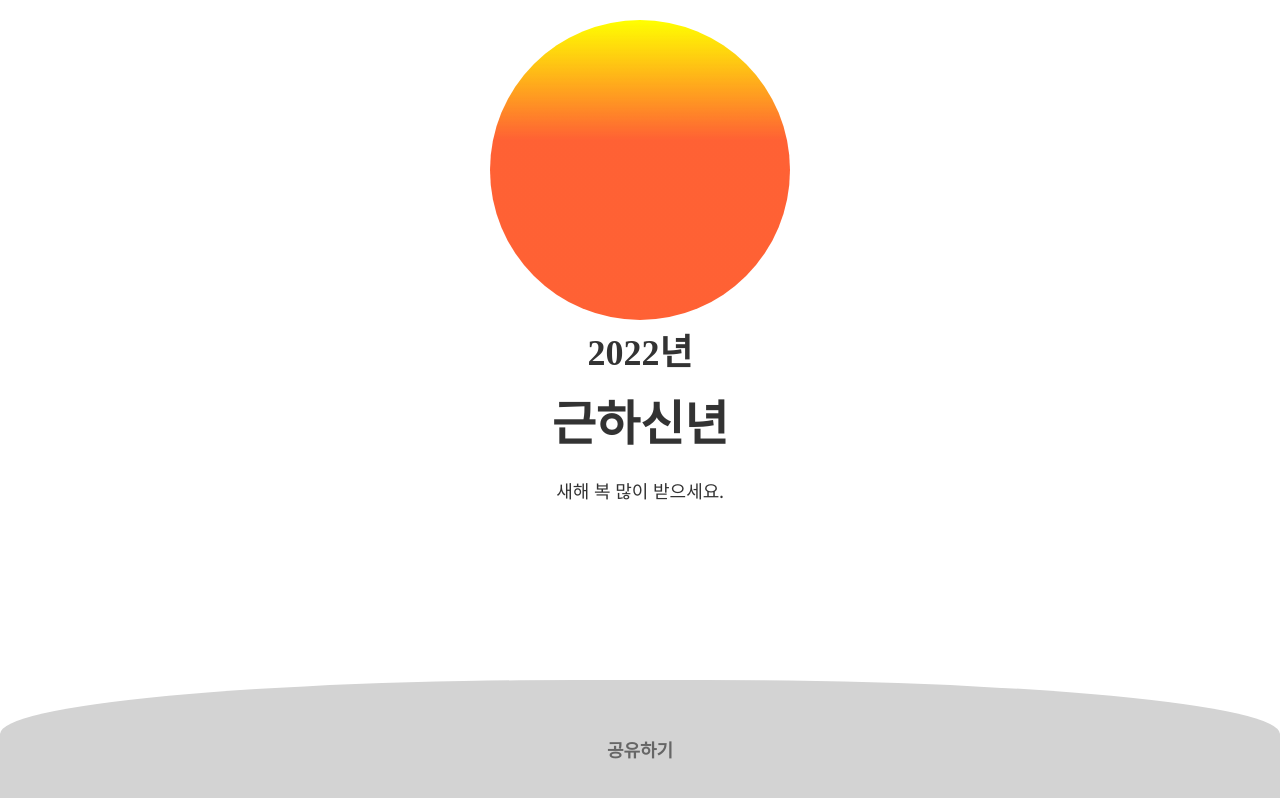
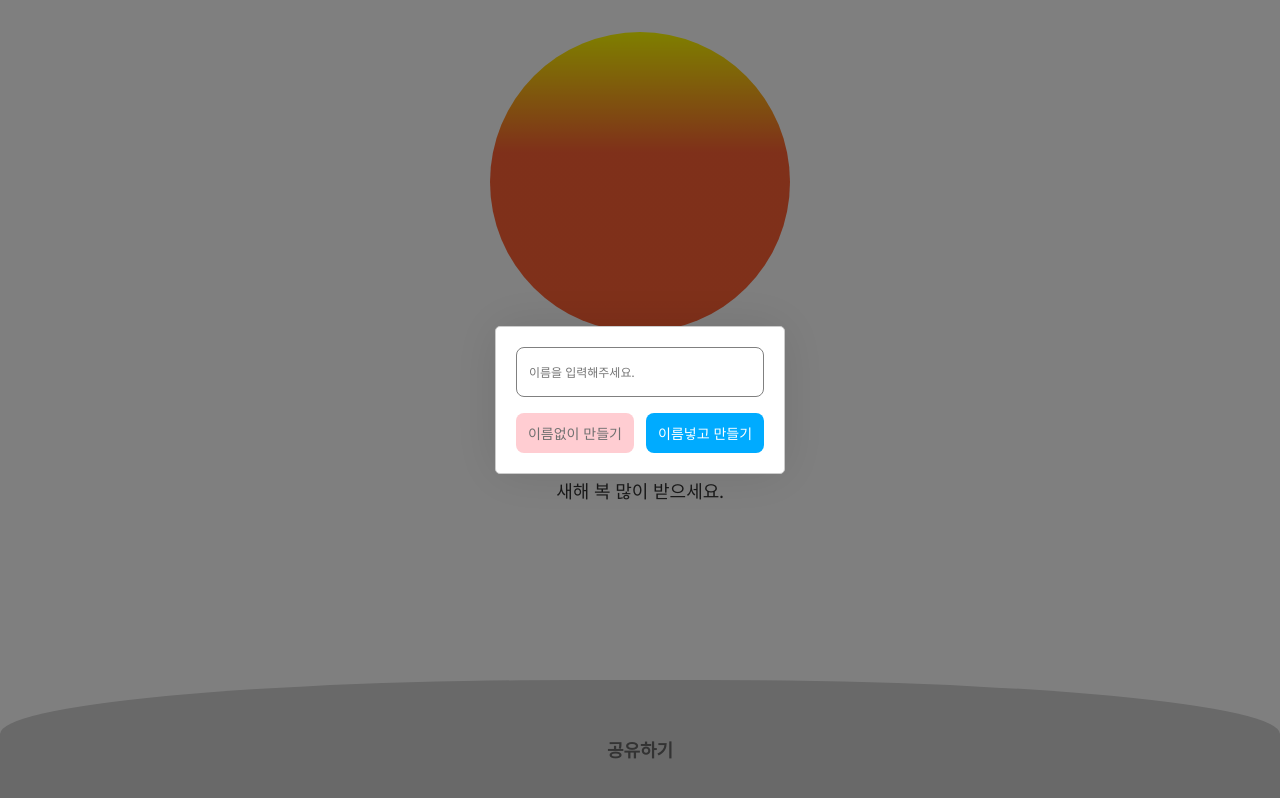
Before and after one commit to bluelion2/happy_new_year, a Gatsby site: page / in a window 1280 px wide. Both pictures are taken after a click on the button "공유하기". Built offline with nearby package versions, Linux system fonts and the light colour scheme; Gatsby itself is replaced by a stand-in of ours; a web font is replaced by a local one.

Commit message:
[feat] 이름 링크에 넣을 수  있게 만들기

```diff
--- a/package.json
+++ b/package.json
@@ -18,7 +18,8 @@
     "react": "^17.0.1",
     "react-device-detect": "^2.1.2",
     "react-dom": "^17.0.1",
-    "react-helmet": "^6.1.0"
+    "react-helmet": "^6.1.0",
+    "react-modal": "^3.14.4"
   },
   "devDependencies": {
     "prettier": "^2.4.1"
@@ -31,7 +32,7 @@
     "build": "gatsby build",
     "develop": "gatsby develop",
     "format": "prettier --write \"**/*.{js,jsx,ts,tsx,json,md}\"",
-    "start": "gatsby develop",
+    "start": "gatsby develop --host",
     "serve": "gatsby serve",
     "clean": "gatsby clean",
     "test": "echo \"Write tests! -> https://gatsby.dev/unit-testing\" && exit 1"
--- a/src/components/hill/index.css
+++ b/src/components/hill/index.css
@@ -23,4 +23,47 @@
   background-color: transparent;
   font-weight: 700;
   color: #666;
+  cursor: pointer;
 }
+
+.modal {
+  display: flex;
+  flex-direction: column;
+  justify-content: center;
+  align-items: center;
+  padding: 20px;
+}
+
+.modal input {
+  width: 100%;
+  height: 50px;
+  border-radius: 8px;
+  border: 1px solid gray;
+  font-size: 12px;
+  padding-left: 12px;
+}
+
+.modal div {
+  margin-top: 16px;
+}
+
+.modal div button {
+  height: 40px;
+  border-radius: 8px;
+  border: none;
+  padding: 8px 12px;
+  font-size: 14px;
+  font-weight: 500;
+  font-family: Sans-serif, serif;
+}
+
+.modal div button:first-of-type {
+  margin-right: 12px;
+  background-color: #ffcdd2;
+  color: #707070;
+}
+
+.modal div button:last-of-type {
+  background-color: #00abff;
+  color: white;
+}
--- a/src/components/hill/index.js
+++ b/src/components/hill/index.js
@@ -1,20 +1,87 @@
 import React from "react"
 import { isMobile } from "react-device-detect"
 import "./index.css"
+import ReactDOM from "react-dom"
+import Modal from "react-modal"
+
+const customStyles = {
+  overlay: {
+    background: "rgba(0,0,0,.5)",
+    position: "fixed",
+    display: "flex",
+    alignItems: "center",
+    justifyContent: "center",
+    zIndex: 20,
+  },
+  content: {
+    overflow: "visible",
+    position: "relative",
+    top: "auto",
+    left: "auto",
+    right: "auto",
+    bottom: "auto",
+    borderRadius: "5px",
+    boxShadow: `0 0 50px 0 rgba(0, 0, 0, 0.1)`,
+    padding: "0 !important",
+  },
+}
 
 const Hill = () => {
-  const onClick = () => {
+  const [modalIsOpen, setIsOpen] = React.useState(false)
+  const [name, setName] = React.useState("")
+
+  function onSubmit() {
+    const url = isMobile
+      ? `https://bit.ly/3EzJUo3#${name}`
+      : `https://every-happy-new-year.vercel.app#${name}`
+
+    navigator.clipboard.writeText(url).then(() => {
+      alert("링크가 복사되었습니다. \n다른 분들에게도 인사해요.")
+    })
+
+    setIsOpen(false)
+  }
+
+  function onSubmitWithoutName() {
     const url = isMobile
       ? "https://bit.ly/3EzJUo3"
       : "https://every-happy-new-year.vercel.app"
+
     navigator.clipboard.writeText(url).then(() => {
       alert("링크가 복사되었습니다. \n다른 분들에게도 인사해요.")
     })
+    setIsOpen(false)
+  }
+
+  function openModal() {
+    setIsOpen(true)
+  }
+
+  function closeModal() {
+    setIsOpen(false)
   }
 
   return (
     <footer className="hill">
-      <button onClick={onClick}>공유하기</button>
+      <Modal
+        isOpen={modalIsOpen}
+        onRequestClose={closeModal}
+        style={customStyles}
+      >
+        <section className="modal">
+          <input
+            type="text"
+            value={name}
+            onChange={e => setName(e.target.value)}
+            placeholder="이름을 입력해주세요."
+          />
+          <div>
+            <button onClick={onSubmitWithoutName}>이름없이 만들기</button>
+            <button onClick={onSubmit}>이름넣고 만들기</button>
+          </div>
+        </section>
+      </Modal>
+      <button onClick={openModal}>공유하기</button>
     </footer>
   )
 }
--- a/src/components/main/text.js
+++ b/src/components/main/text.js
@@ -5,9 +5,18 @@ const Text = () => {
 
   React.useEffect(() => {
     const i = Math.floor(Math.random() * 10)
-    setText(guide[i])
+
+    console.log("window", window.location.hash)
+    const hash = window.location.hash || undefined
+    if (hash) {
+      const decode = hash.slice(1, hash.length)
+      const decodeName = decodeURIComponent(decode)
+      setText(`${decodeName}님. ${guide[0]}`)
+    } else {
+      setText(guide[i])
+    }
   }, [])
-  console.log("new Date().getFullYear()", new Date().getFullYear())
+
   return (
     <section>
       <h2>2022년</h2>
--- a/src/components/sun/index.css
+++ b/src/components/sun/index.css
@@ -55,13 +55,13 @@
 @keyframes rise {
   0% {
     visibility: hidden;
-    top: 120px;
+    top: 25vh;
     opacity: 0.1;
   }
 
   100% {
     visibility: visible;
-    top: 20px;
+    top: 4vh;
     opacity: 1;
   }
 }
```
